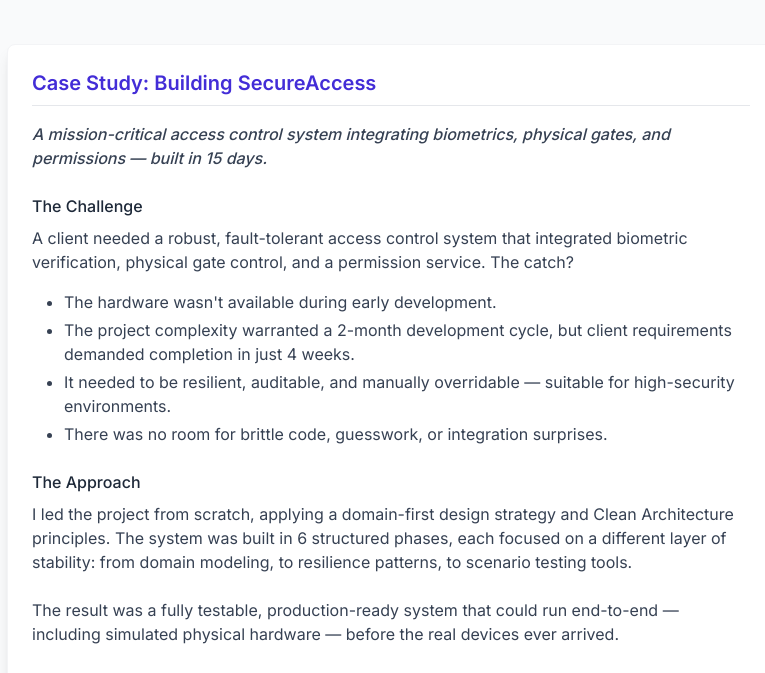
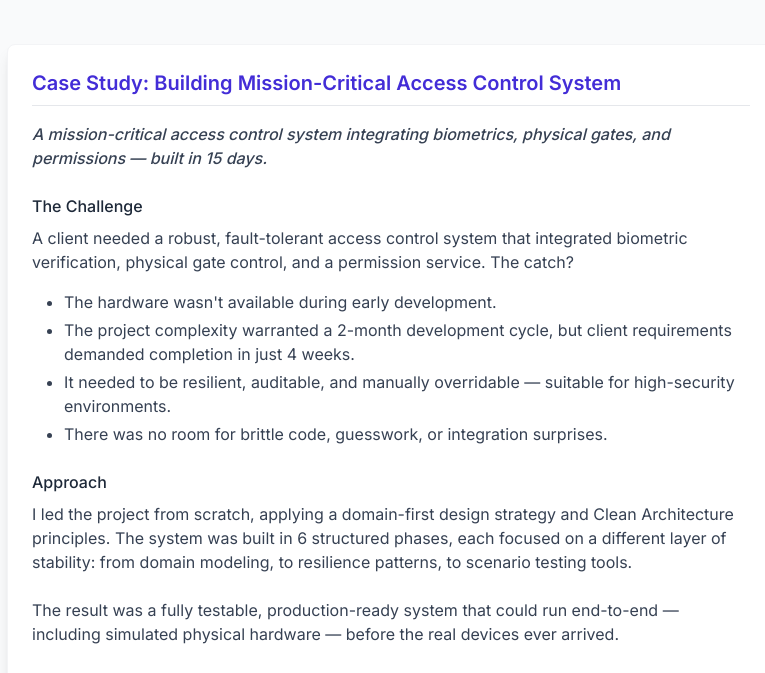
Before and after one commit to rene98c/personal-homepage, a Next.js app: page /en/case-study in a window 1280 px wide. Shown: the part 762-1435 px from the top of the page, without its empty margins (249-1014 px from the left). Built offline with nearby package versions, Linux system fonts and the light colour scheme.

Commit message:
translating continues

```diff
--- a/src/components/case-study/CaseStudyContent.tsx
+++ b/src/components/case-study/CaseStudyContent.tsx
@@ -64,6 +64,30 @@ const CaseStudyContent = ({
   const challengesTitle = dictionary?.caseStudy?.challenges || "Challenges and Solutions";
   const conclusionTitle = dictionary?.caseStudy?.conclusion || "Conclusion";
   const referencesTitle = dictionary?.caseStudy?.references || "References";
+  const executiveSummaryTitle = dictionary?.caseStudy?.executiveSummaryTitle || "Executive Summary";
+  const projectOverviewTitle = dictionary?.caseStudy?.projectOverviewTitle || "Project Overview";
+  const systemContextTitle = dictionary?.caseStudy?.systemContextTitle || "System Context";
+  const systemContextIntegration = dictionary?.caseStudy?.systemContextIntegration ||
+    "The system integrates with industry-standard biometric verification systems, permission management services, and hardware controllers for physical gates and sensors.";
+  const developmentTimelineTitle = dictionary?.caseStudy?.developmentTimelineTitle || "Development Timeline";
+  const developmentTimelineDescription = dictionary?.caseStudy?.developmentTimelineDescription ||
+    "The system was developed over approximately 15 days with distinct phases reflecting my methodical approach to building complex systems. Each phase built upon the foundation of the previous one, resulting in a comprehensive solution delivered efficiently.";
+  const buildingSecureAccess = dictionary?.caseStudy?.buildingSecureAccess || "Building Mission-Critical Access Control System";
+  const missionCriticalSubtitle = dictionary?.caseStudy?.missionCriticalSubtitle ||
+    "A detailed case study of SecureAccess - a mission-critical software system integrating biometric verification, access control, and permission systems to secure facility entrances.";
+  const challengeTitle = dictionary?.caseStudy?.challengeTitle || "The Challenge";
+  const outcomeHighlightsTitle = dictionary?.caseStudy?.outcomeHighlightsTitle || "Outcome Highlights";
+
+  // Translate steps based on available dictionary entries
+  const translatedSteps = projectOverview.systemContext.steps.map(step => {
+    const titleKey = step.title.toLowerCase().replace(/\s/g, '');
+    const descKey = titleKey + 'Desc';
+
+    return {
+      title: dictionary?.caseStudy?.[titleKey] || step.title,
+      description: dictionary?.caseStudy?.[descKey] || step.description
+    };
+  });
 
   // If still loading, show a loading state
   if (isLoading) {
@@ -88,10 +112,10 @@ const CaseStudyContent = ({
         <div className="mx-auto max-w-2xl text-center">
           <p className="text-base font-semibold leading-7 text-indigo-600">{caseStudyTitle}</p>
           <h2 className="mt-2 text-4xl font-bold tracking-tight text-gray-900 sm:text-6xl">
-            {projectOverview.title}
+            {buildingSecureAccess}
           </h2>
           <p className="mt-6 text-lg leading-8 text-gray-600">
-            {projectOverview.subtitle}
+            {missionCriticalSubtitle}
           </p>
         </div>
       </div>
@@ -103,13 +127,13 @@ const CaseStudyContent = ({
             {/* New Introduction Block */}
             <div className="bg-white shadow-lg border border-gray-100 rounded-lg p-6 mb-8 transition-all duration-200 hover:shadow-xl">
               <h3 className="text-xl font-semibold mb-4 text-indigo-700 border-b border-gray-200 pb-2">
-                {caseStudyTitle}: Building SecureAccess
+                {caseStudyTitle}: {buildingSecureAccess}
               </h3>
               <p className="text-gray-700 mb-6 italic font-medium">
                 A mission-critical access control system integrating biometrics, physical gates, and permissions — built in 15 days.
               </p>
 
-              <h4 className="font-medium text-gray-800 mb-2">The Challenge</h4>
+              <h4 className="font-medium text-gray-800 mb-2">{challengeTitle}</h4>
               <p className="text-gray-700 mb-4">
                 A client needed a robust, fault-tolerant access control system that integrated biometric verification, physical gate control, and a permission service. The catch?
               </p>
@@ -120,7 +144,7 @@ const CaseStudyContent = ({
                 <li>There was no room for brittle code, guesswork, or integration surprises.</li>
               </ul>
 
-              <h4 className="font-medium text-gray-800 mb-2">The Approach</h4>
+              <h4 className="font-medium text-gray-800 mb-2">{dictionary?.caseStudy?.approach || "Approach"}</h4>
               <p className="text-gray-700 mb-6">
                 I led the project from scratch, applying a domain-first design strategy and Clean Architecture principles. The system was built in 6 structured phases, each focused on a different layer of stability: from domain modeling, to resilience patterns, to scenario testing tools.
               </p>
@@ -128,7 +152,7 @@ const CaseStudyContent = ({
                 The result was a fully testable, production-ready system that could run end-to-end — including simulated physical hardware — before the real devices ever arrived.
               </p>
 
-              <h4 className="font-medium text-gray-800 mb-2">Outcome Highlights</h4>
+              <h4 className="font-medium text-gray-800 mb-2">{outcomeHighlightsTitle}</h4>
               <ul className="list-disc pl-8 mb-3 space-y-1 text-gray-700">
                 <li>Delivered on time with 100% functional coverage.</li>
                 <li>Handled critical and non-critical failures with explicit retry and fallback policies.</li>
@@ -138,7 +162,7 @@ const CaseStudyContent = ({
 
             {/* Executive Summary */}
             <div className="bg-white shadow-lg border border-gray-100 rounded-lg p-6 mb-8 transition-all duration-200 hover:shadow-xl">
-              <h3 className="text-xl font-semibold mb-4 text-gray-800 border-b border-gray-200 pb-2">Executive Summary</h3>
+              <h3 className="text-xl font-semibold mb-4 text-gray-800 border-b border-gray-200 pb-2">{executiveSummaryTitle}</h3>
               {projectOverview.executiveSummary.content.map((paragraph, index) => (
                 <p key={index} className="text-gray-700 mb-4">
                   {paragraph}
@@ -147,16 +171,16 @@ const CaseStudyContent = ({
             </div>
             {/* Project Overview */}
             <div className="bg-white shadow-lg border border-gray-100 rounded-lg p-6 mb-8 transition-all duration-200 hover:shadow-xl">
-              <h3 className="text-xl font-semibold mb-4 text-gray-800 border-b border-gray-200 pb-2">Project Overview</h3>
+              <h3 className="text-xl font-semibold mb-4 text-gray-800 border-b border-gray-200 pb-2">{projectOverviewTitle}</h3>
 
-              <h4 className="font-medium text-gray-800 mb-2">System Context</h4>
+              <h4 className="font-medium text-gray-800 mb-2">{systemContextTitle}</h4>
               <p className="text-gray-700 mb-4">
                 {projectOverview.systemContext.description}
               </p>
 
               <div className="pl-4 border-l-4 border-indigo-500 mb-6">
                 <ol className="list-decimal pl-5 space-y-2">
-                  {projectOverview.systemContext.steps.map((step, index) => (
+                  {translatedSteps.map((step, index) => (
                     <li key={index} className="text-gray-700">
                       <span className="font-medium">{step.title}:</span> {step.description}
                     </li>
@@ -165,12 +189,12 @@ const CaseStudyContent = ({
               </div>
 
               <p className="text-gray-700 mb-4">
-                {projectOverview.systemContext.integration}
+                {systemContextIntegration}
               </p>
 
-              <h4 className="font-medium text-gray-800 mb-2">Development Timeline</h4>
+              <h4 className="font-medium text-gray-800 mb-2">{developmentTimelineTitle}</h4>
               <p className="text-gray-700">
-                {projectOverview.developmentTimeline.description}
+                {developmentTimelineDescription}
               </p>
             </div>
 
--- a/src/components/experience/DownloadResumeButton.tsx
+++ b/src/components/experience/DownloadResumeButton.tsx
@@ -9,7 +9,7 @@ const dictionaryCache: Record<string, any> = {};// eslint-disable-line @typescri
 
 export const DownloadResumeButton = ({ lang }: { lang: Locale }) => {
   const [dictionary, setDictionary] = useState<any | null>(null);// eslint-disable-line @typescript-eslint/no-explicit-any
-  const [isLoading, setIsLoading] = useState(true);
+  const [, setIsLoading] = useState(true);
 
   // Load the dictionary
   useEffect(() => {
--- a/src/components/experience/ExperienceTimeline.tsx
+++ b/src/components/experience/ExperienceTimeline.tsx
@@ -1,7 +1,5 @@
 'use client';
 
-import Link from 'next/link';
-import { usePathname } from 'next/navigation';
 import { Calendar, Briefcase, CheckCircle } from 'lucide-react';
 import { DownloadResumeButton } from '@/components/experience/DownloadResumeButton';
 import PDFResumeButton from '@/components/experience/PDFResumeButton';
@@ -141,7 +139,7 @@ const ExperienceTimeline = ({ lang, dictionary }: { lang: Locale; dictionary: an
       </div>
 
       {/* New sections from the CV */}
-      <ExpandedSkillsSection lang={lang} />
+      <ExpandedSkillsSection  />
       <CertificationsSection lang={lang} />
       <EducationSection lang={lang} />
     </>
--- a/src/components/experience/PDFResumeButton.tsx
+++ b/src/components/experience/PDFResumeButton.tsx
@@ -10,7 +10,7 @@ const dictionaryCache: Record<string, any> = {};// eslint-disable-line @typescri
 
 const PDFResumeButton = ({ lang }: { lang: Locale }) => {
   const [dictionary, setDictionary] = useState<any | null>(null);// eslint-disable-line @typescript-eslint/no-explicit-any
-  const [isLoading, setIsLoading] = useState(true);
+  const [, setIsLoading] = useState(true);
 
   // Load the dictionary
   useEffect(() => {
--- a/src/components/home/CTA.tsx
+++ b/src/components/home/CTA.tsx
@@ -10,7 +10,7 @@ const dictionaryCache: Record<string, any> = {};// eslint-disable-line @typescri
 export const CTA = ({ lang }: { lang: Locale }) => {
   const [isVisible, setIsVisible] = useState(false);
   const [dictionary, setDictionary] = useState<any | null>(null);// eslint-disable-line @typescript-eslint/no-explicit-any
-  const [isLoading, setIsLoading] = useState(true);
+  const [, setIsLoading] = useState(true);
   const sectionRef = useRef(null);
 
   // Load the dictionary
--- a/src/components/home/Features.tsx
+++ b/src/components/home/Features.tsx
@@ -10,7 +10,7 @@ const dictionaryCache: Record<string, any> = {};// eslint-disable-line @typescri
 export const Features = ({ lang }: { lang: Locale }) => {
   const [isVisible, setIsVisible] = useState(false);
   const [dictionary, setDictionary] = useState<any | null>(null);// eslint-disable-line @typescript-eslint/no-explicit-any
-  const [isLoading, setIsLoading] = useState(true);
+  const [, setIsLoading] = useState(true);
   const sectionRef = useRef(null);
 
   // Load the dictionary
--- a/src/components/home/Philosophy.tsx
+++ b/src/components/home/Philosophy.tsx
@@ -10,7 +10,7 @@ const dictionaryCache: Record<string, any> = {};// eslint-disable-line @typescri
 export const Philosophy = ({ lang }: { lang: Locale }) => {
   const [isVisible, setIsVisible] = useState(false);
   const [dictionary, setDictionary] = useState<any | null>(null);// eslint-disable-line @typescript-eslint/no-explicit-any
-  const [isLoading, setIsLoading] = useState(true);
+  const [, setIsLoading] = useState(true);
   const sectionRef = useRef(null);
 
   // Load the dictionary
--- a/src/components/home/Stats.tsx
+++ b/src/components/home/Stats.tsx
@@ -9,7 +9,7 @@ const dictionaryCache: Record<string, any> = {};// eslint-disable-line @typescri
 export const Stats = ({ lang }: { lang: Locale }) => {
   const [isVisible, setIsVisible] = useState(false);
   const [dictionary, setDictionary] = useState<any | null>(null);// eslint-disable-line @typescript-eslint/no-explicit-any
-  const [isLoading, setIsLoading] = useState(true);
+  const [, setIsLoading] = useState(true);
   const sectionRef = useRef(null);
 
   // Load the dictionary
--- a/src/dictionaries/en/caseStudy.json
+++ b/src/dictionaries/en/caseStudy.json
@@ -16,5 +16,27 @@
   "developmentCategory": "Software Development Process",
   "resilienceCategory": "Resilience & DevOps",
   "methodologiesCategory": "Methodologies & Best Practices",
-    "referencesFooter": "These references represent the academic and professional foundations of the methodologies, patterns, and approaches demonstrated in the case study and throughout this portfolio."
+  "referencesFooter": "These references represent the academic and professional foundations of the methodologies, patterns, and approaches demonstrated in the case study and throughout this portfolio.",
+  "systemContextTitle": "System Context",
+  "systemContextIntegration": "The system integrates with industry-standard biometric verification systems, permission management services, and hardware controllers for physical gates and sensors.",
+  "executiveSummaryTitle": "Executive Summary",
+  "projectOverviewTitle": "Project Overview",
+  "developmentTimelineTitle": "Development Timeline",
+  "developmentTimelineDescription": "The system was developed over approximately 15 days with distinct phases reflecting my methodical approach to building complex systems. Each phase built upon the foundation of the previous one, resulting in a comprehensive solution delivered efficiently.",
+  "challengeTitle": "The Challenge",
+  "outcomeHighlightsTitle": "Outcome Highlights",
+  "buildingSecureAccess": "Building Mission-Critical Access Control System",
+  "missionCriticalSubtitle": "A detailed case study of SecureAccess - a mission-critical software system integrating biometric verification, access control, and permission systems to secure facility entrances.",
+  "documentValidation": "Document Validation",
+  "documentValidationDesc": "Verify visitor identification documents",
+  "permissionCheck": "Permission Check",
+  "permissionCheckDesc": "Verify visitor has necessary permissions",
+  "entryGateControl": "Entry Gate Control",
+  "entryGateControlDesc": "Manage the entry gate to the security area",
+  "visitorResponse": "Visitor Response",
+  "visitorResponseDesc": "Confirm visitor's intention to proceed",
+  "biometricVerification": "Biometric Verification",
+  "biometricVerificationDesc": "Match visitor to registered biometric data",
+  "exitGateControl": "Exit Gate Control",
+  "exitGateControlDesc": "Control exit from security area to secure zone"
 }
```
Also changed, not shown: src/dictionaries/et/caseStudy.json (+23 -1 lines). Lines whose indentation alone changed are shown as unchanged.
